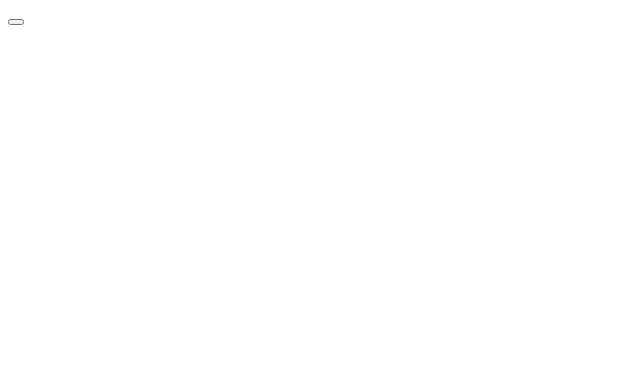
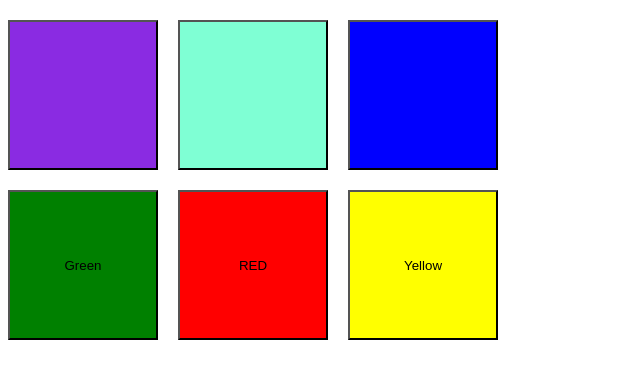
Before and after one commit to T4thaynebarnes/JS-basics, a plain HTML site: page DOM-manipulation/index.html in a window 1280 px wide. Shown: the whole page, without its empty margins (0-640 px from the left). Drawn offline with Linux system fonts and the light colour scheme.

Commit message:
Dom manipulation

```diff
--- a/DOM-manipulation/apps.js
+++ b/DOM-manipulation/apps.js
@@ -1,2 +1,28 @@
-// createing a function to fire when event listener is clicked
-const handleColorChange = () => {};
+// DOM  getElementById() methods
+// targeting the div id violetDiv in html file and storing it in a variable
+let violet = document.getElementById("violetDiv");
+let aqua = document.getElementById("aquaDiv");
+let blue = document.getElementById("blueDiv");
+// accessing the data in the variable to listen for a click event to promp an alert saying the string.
+violet.onclick = () => alert("You clicked violet!");
+aqua.onclick = () => alert("You clicked on aquamarine!");
+blue.onclick = () => alert("you clicked on blue!");
+// or if you want to grab all of them at once you can use class names
+// creating variable , targeting all div's in html file with class name colorsquare & storing it in a variable
+const squares = document.querySelectorAll(".colorSquare");
+console.log("accessing value in slot 2 of squares array", squares[2].value);
+let green = document.getElementById("greenDiv");
+let yellow = document.getElementById("yellowDiv");
+let red = document.getElementById("redDiv");
+// for each loop **
+// for each item in the squares array, print its value
+squares.forEach((square) => console.log(square.value));
+// declaring an object
+const timesClicked = { red: 0, green: 0, yellow: 0 };
+squares.forEach((square) => {
+  square.onclick = () => {
+    timesClicked[square.value] += 1;
+    console.log(square.value);
+    square.innerHTML = timesClicked[square.value];
+  };
+});
--- a/DOM-manipulation/index.html
+++ b/DOM-manipulation/index.html
@@ -3,12 +3,50 @@
   <head>
     <meta charset="UTF-8" />
     <meta name="viewport" content="width=device-width, initial-scale=1.0" />
-    <title>Document</title>
+    <title>Dom manipulation notes</title>
     <link rel="stylesheet" href="styles.css" />
   </head>
   <body>
-    <div id="display" style="background-color: blueviolet"></div>
-    <button onclick="handleColorChange()"></button>
+    <div class="container">
+      <button
+        id="violetDiv"
+        style="background-color: blueviolet"
+        value="violet"
+      ></button>
+      <button
+        id="aquaDiv"
+        style="background-color: aquamarine"
+        value="aqua"
+      ></button>
+      <button id="blueDiv" style="background-color: blue" value="Blue"></button>
+    </div>
+    <!-- button can have value property but div cannot it will return undefined -->
+    <div class="container">
+      <button
+        class="colorSquare"
+        id="greenDiv"
+        style="background-color: green"
+        value="green"
+      >
+        Green
+      </button>
+      <button
+        class="colorSquare"
+        id="redDiv"
+        style="background-color: red"
+        value="red"
+      >
+        RED
+      </button>
+      <button
+        class="colorSquare"
+        id="yellowDiv"
+        style="background-color: yellow"
+        value="yellow"
+      >
+        Yellow
+      </button>
+    </div>
 
     <script src="apps.js"></script>
   </body>
--- a/DOM-manipulation/styles.css
+++ b/DOM-manipulation/styles.css
@@ -0,0 +1,15 @@
+div {
+  width: 150px;
+  height: 150px;
+}
+
+.container {
+  display: grid;
+  grid-template-columns: repeat(3, 1fr); /* Creates 3 equal columns */
+  gap: 20px; /* Space between items */
+  margin-top: 20px;
+}
+button {
+  width: 150px;
+  height: 150px;
+}
```
Also changed, not shown: 1 other file.
